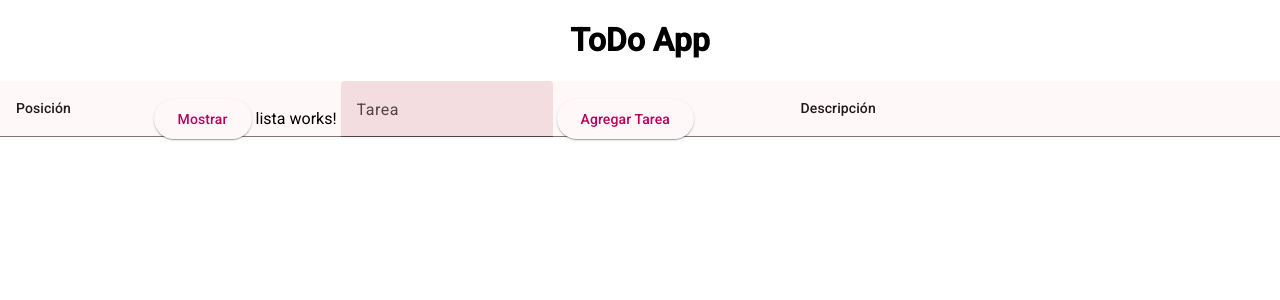
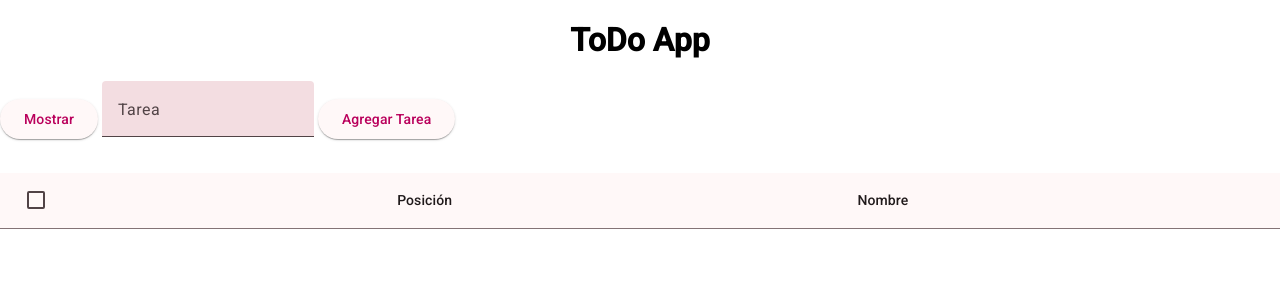
Before and after one commit to JoaquinStechina/Angular-ToDo-App, an Angular app: page / in a window 1280 px wide. Both pictures are taken after a click on the button "Mostrar". Shown: the top 300 px of the page. Built offline with nearby package versions, Linux system fonts and the light colour scheme.

Commit message:
feat: added checkboxes to table

```diff
--- a/src/app/componentes/lista/lista.css
+++ b/src/app/componentes/lista/lista.css
@@ -1,10 +1,8 @@
 div.button-div {
   display: flex;
   align-items: center;
-  position: absolute;
-  left: 12%;
+  padding-bottom: 16px;
   gap: 4px;
-  padding-bottom: 16px;
 }
 
 .oculto {
--- a/src/app/componentes/lista/lista.html
+++ b/src/app/componentes/lista/lista.html
@@ -1,13 +1,37 @@
 <div class="button-div">
   <button matButton="elevated" (click)="mostrar()">Mostrar</button>
-  <p [class.oculto]="isShown">lista works!</p>
   <mat-form-field class="example-full-width">
     <mat-label>Tarea</mat-label>
     <input matInput [(ngModel)]="nuevaTarea" />
   </mat-form-field>
   <button matButton="elevated" (click)="agregarTarea()">Agregar Tarea</button>
 </div>
-<table mat-table [dataSource]="tareas" class="mat-elevation-z8">
+<table
+  mat-table
+  [class.oculto]="isShown"
+  [dataSource]="dataSource"
+  class="mat-elevation-z8"
+>
+  <ng-container matColumnDef="select">
+    <th mat-header-cell *matHeaderCellDef>
+      <mat-checkbox
+        (change)="$event ? toggleAllRows() : null"
+        [checked]="selection.hasValue() && isAllSelected()"
+        [indeterminate]="selection.hasValue() && !isAllSelected()"
+        [aria-label]="checkboxLabel()"
+      >
+      </mat-checkbox>
+    </th>
+    <td mat-cell *matCellDef="let row">
+      <mat-checkbox
+        (click)="$event.stopPropagation()"
+        (change)="$event ? selection.toggle(row) : null"
+        [checked]="selection.isSelected(row)"
+        [aria-label]="checkboxLabel(row)"
+      >
+      </mat-checkbox>
+    </td>
+  </ng-container>
   <!-- Columna Posicion -->
   <ng-container matColumnDef="posicion">
     <th mat-header-cell *matHeaderCellDef>Posición</th>
@@ -20,13 +44,11 @@
     <td mat-cell *matCellDef="let tarea">{{ tarea.nombre }}</td>
   </ng-container>
 
-  <!-- Columna Descripcion -->
-  <ng-container matColumnDef="descripcion">
-    <th mat-header-cell *matHeaderCellDef>Descripción</th>
-    <td mat-cell *matCellDef="let tarea">{{ tarea.descripcion }}</td>
-  </ng-container>
-
   <!-- Encabezado y filas -->
   <tr mat-header-row *matHeaderRowDef="displayedColumns"></tr>
-  <tr mat-row *matRowDef="let row; columns: displayedColumns;"></tr>
+  <tr
+    mat-row
+    *matRowDef="let row; columns: displayedColumns;"
+    (click)="selection.toggle(row)"
+  ></tr>
 </table>
--- a/src/app/componentes/lista/lista.ts
+++ b/src/app/componentes/lista/lista.ts
@@ -2,14 +2,15 @@ import { Component, OnInit } from '@angular/core';
 import { MatButtonModule } from '@angular/material/button';
 import { MatInputModule } from '@angular/material/input';
 import { MatFormFieldModule } from '@angular/material/form-field';
-import { MatTableModule } from '@angular/material/table';
+import { MatTableDataSource, MatTableModule } from '@angular/material/table';
 import { FormsModule } from '@angular/forms';
 import { CommonModule } from '@angular/common';
+import { MatCheckboxModule } from '@angular/material/checkbox';
+import { SelectionModel } from '@angular/cdk/collections';
 
 export interface Tarea {
   posicion: number;
   nombre: string;
-  descripicion: string;
 }
 
 @Component({
@@ -22,27 +23,55 @@ export interface Tarea {
     MatInputModule,
     MatFormFieldModule,
     MatTableModule,
+    MatCheckboxModule,
   ],
   templateUrl: './lista.html',
   styleUrl: './lista.css',
 })
 export class Lista implements OnInit {
-  public displayedColumns: string[] = ['posicion', 'nombre', 'descripcion'];
-
+  public displayedColumns: string[] = ['select', 'posicion', 'nombre'];
   public nuevaTarea: string = '';
-
-  public tareas: Tarea[] = [];
-
+  private tareas: Tarea[] = [];
+  public dataSource = new MatTableDataSource<Tarea>(this.tareas);
+  public selection = new SelectionModel<Tarea>(true, []);
   public isShown: boolean = true;
 
   ngOnInit(): void {
     this.cargarTareas();
   }
 
+  /** Whether the number of selected elements matches the total number of rows. */
+  public isAllSelected(): boolean {
+    const numSelected = this.selection.selected.length;
+    const numRows = this.dataSource.data.length;
+    return numSelected === numRows;
+  }
+
+  /** Selects all rows if they are not all selected; otherwise clear selection. */
+  public toggleAllRows(): void {
+    if (this.isAllSelected()) {
+      this.selection.clear();
+      return;
+    }
+
+    this.selection.select(...this.dataSource.data);
+  }
+
+  /** The label for the checkbox on the passed row */
+  public checkboxLabel(row?: Tarea): string {
+    if (!row) {
+      return `${this.isAllSelected() ? 'deselect' : 'select'} all`;
+    }
+    return `${this.selection.isSelected(row) ? 'deselect' : 'select'} row ${
+      row.posicion + 1
+    }`;
+  }
+
   private cargarTareas(): void {
     if (typeof window !== 'undefined' && localStorage) {
       const tareasGuardadas = localStorage.getItem('tareas');
       this.tareas = tareasGuardadas ? JSON.parse(tareasGuardadas) : [];
+      this.dataSource.data = this.tareas;
     }
   }
 
@@ -55,13 +84,13 @@ export class Lista implements OnInit {
       const nuevaTarea: Tarea = {
         posicion: this.tareas.length + 1,
         nombre: this.nuevaTarea,
-        descripicion: '',
       };
       this.tareas.push(nuevaTarea);
       if (typeof window !== 'undefined' && localStorage) {
         localStorage.setItem('tareas', JSON.stringify(this.tareas));
       }
       this.nuevaTarea = '';
+      this.cargarTareas();
     }
   }
 }
```
